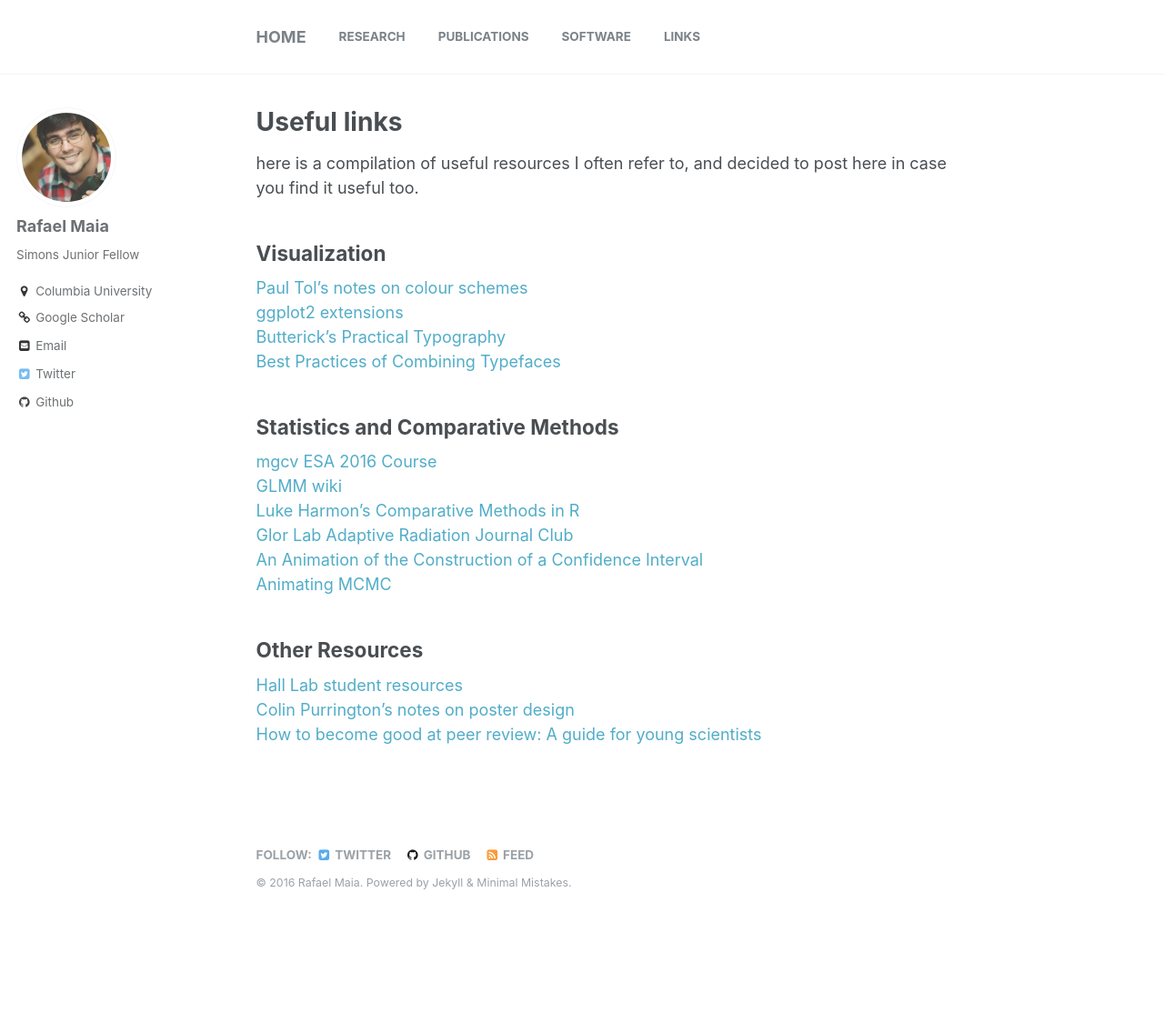
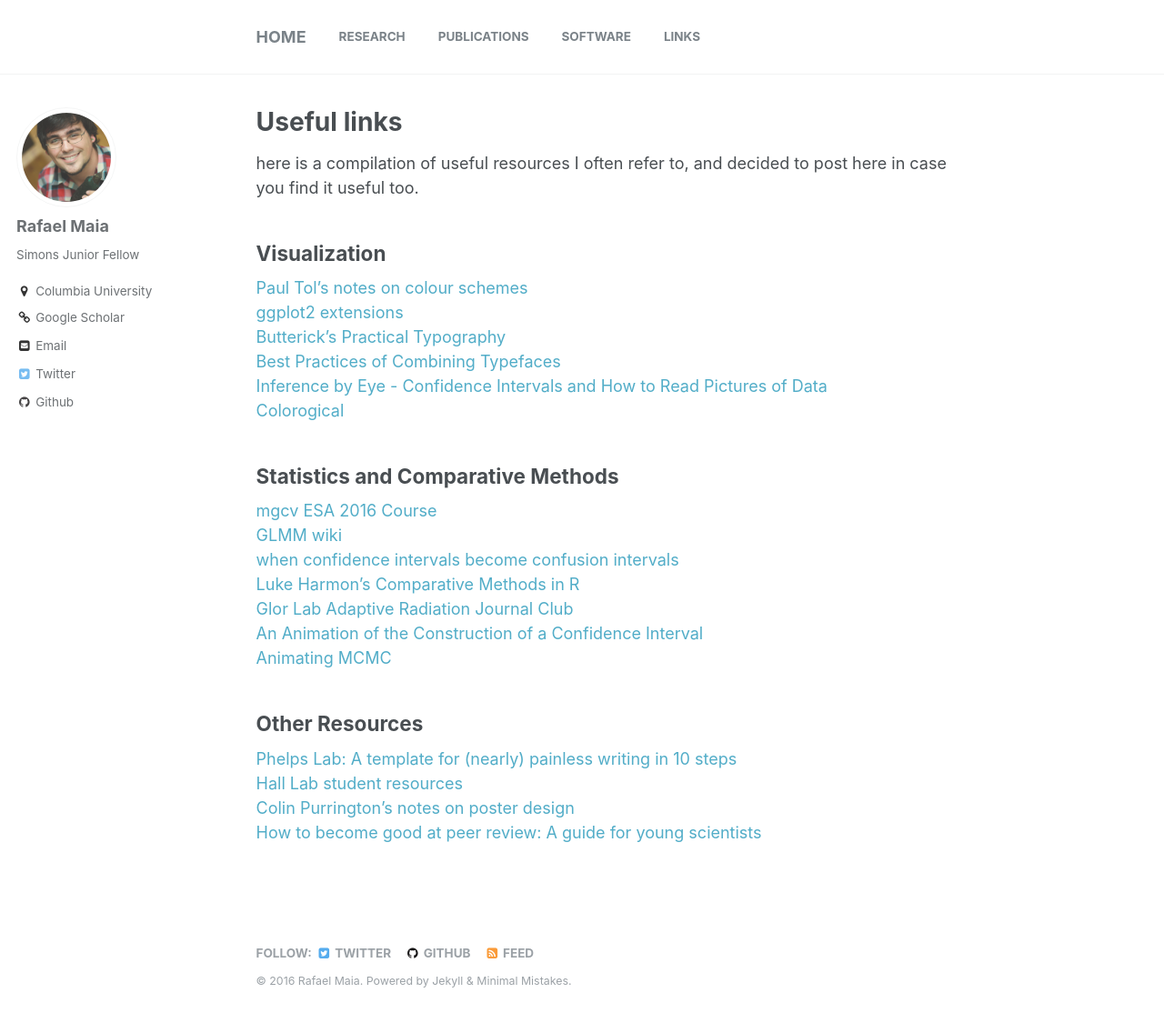
Before and after one commit to rmaia/rmaia.github.io, a Jekyll site: the page built from _pages/links.md, in a window 1280 px wide and 1143 px high. Shown: the top 1125 px of the window at 91% size. Built offline with Jekyll 4.4.1, drawn with Linux system fonts in a browser that asks for light colours.

Commit message:
bunch of little changes, new cv format

```diff
--- a/_pages/links.md
+++ b/_pages/links.md
@@ -14,16 +14,20 @@ here is a compilation of useful resources I often refer to, and decided to post
 [ggplot2 extensions](http://www.ggplot2-exts.org/)
 [Butterick’s Practical Typography](http://practicaltypography.com/index.html)
 [Best Practices of Combining Typefaces](https://www.smashingmagazine.com/2010/11/best-practices-of-combining-typefaces/)
+[Inference by Eye - Confidence Intervals and How to Read Pictures of Data](http://www.apastyle.org/manual/related/cumming-and-finch.pdf)
+[Colorogical](http://vrl.cs.brown.edu/color)
 
 ## Statistics and Comparative Methods
 [mgcv ESA 2016 Course](https://eric-pedersen.github.io/mgcv-esa-workshop/)
 [GLMM wiki](http://glmm.wikidot.com/)
+[when confidence intervals become confusion intervals](http://bmcmedresmethodol.biomedcentral.com/articles/10.1186/1471-2288-13-134)
 [Luke Harmon's Comparative Methods in R](http://lukejharmon.github.io/ilhabela/)
 [Glor Lab Adaptive Radiation Journal Club](http://lacertilia.com/radiation_course/index.html)
 [An Animation of the Construction of a Confidence Interval](http://www.sumsar.net/blog/2013/12/an-animation-of-the-construction-of-a-confidence-interval/)
 [Animating MCMC](http://twiecki.github.io/blog/2014/01/02/visualizing-mcmc/)
 
 ## Other Resources
+[Phelps Lab: A template for (nearly) painless writing in 10 steps](http://www.phelpslab.net/writing/)
 [Hall Lab student resources](http://www.indiana.edu/~halllab/grad-student-resources.html)
 [Colin Purrington's notes on poster design](http://colinpurrington.com/tips/academic/posterdesign)
 [How to become good at peer review: A guide for young scientists](https://violentmetaphors.com/2013/12/13/how-to-become-good-at-peer-review-a-guide-for-young-scientists/)
```
Also changed, not shown: _pages/publications.md (+2 -2 lines), 4 other files.
